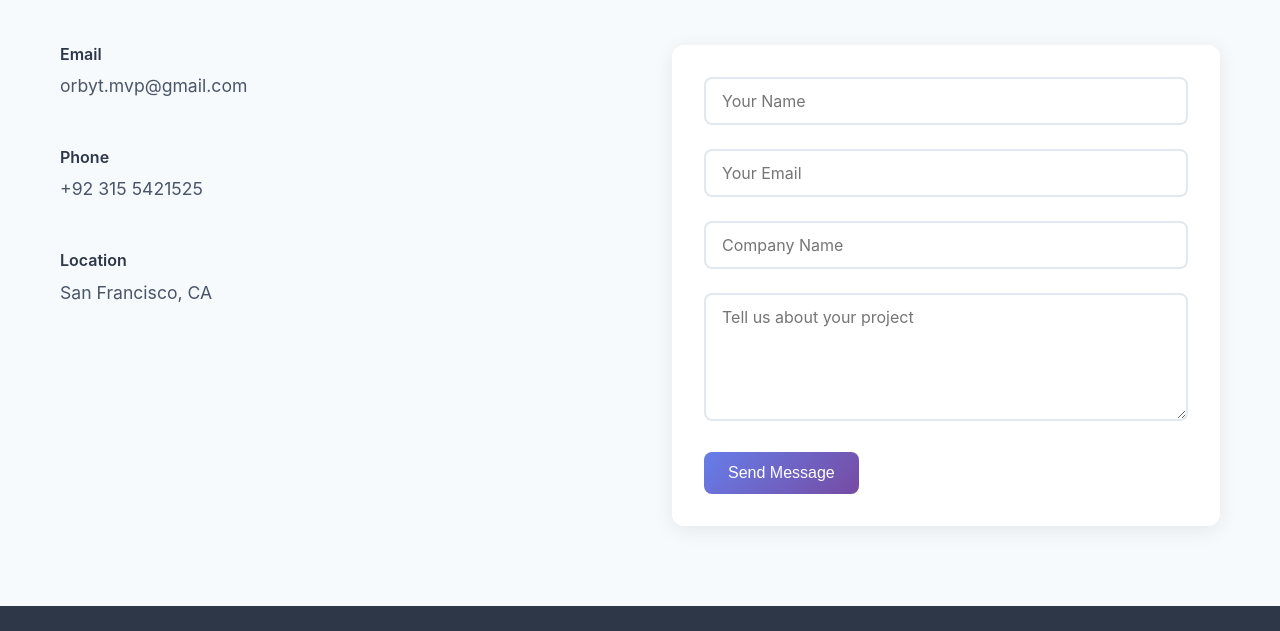
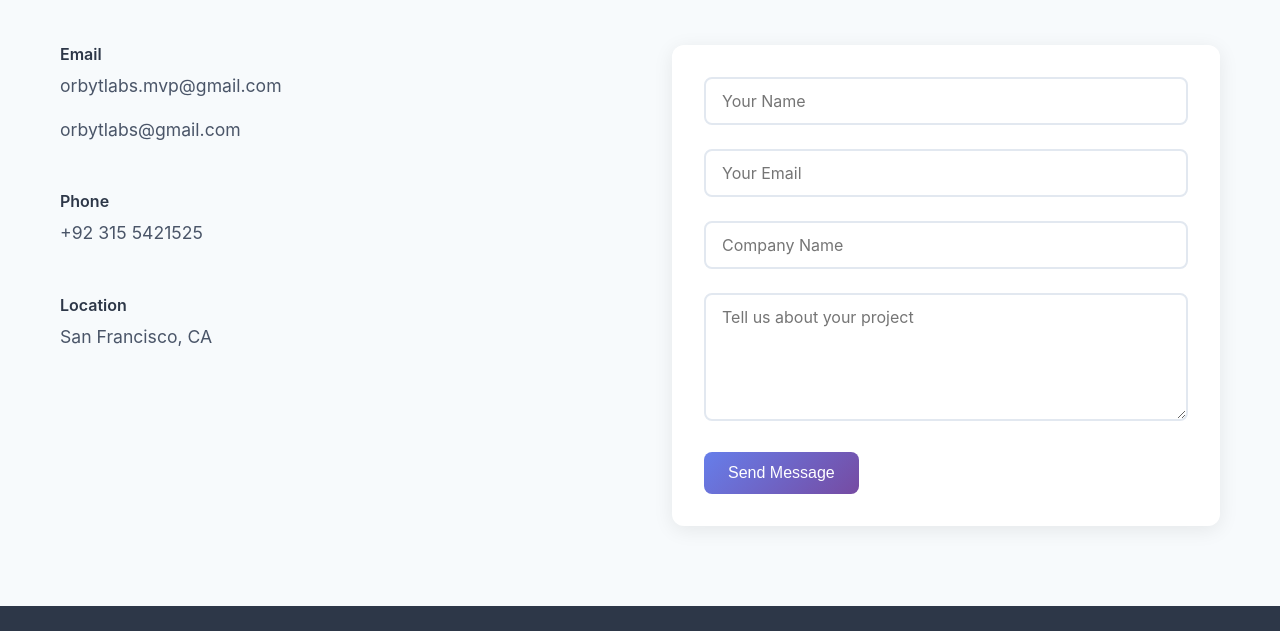
Before and after one commit to OrbytLabs/OrbytLabs.github.io, a website: page index.html in a window 1280 px wide. Shown: the part 3737-4368 px from the top of the page. Drawn offline with nearby package versions, Linux system fonts and the light colour scheme.

Commit message:
Update index.html

```diff
--- a/index.html
+++ b/index.html
@@ -235,7 +235,8 @@
                 <div class="contact-info">
                     <div class="contact-item">
                         <h4>Email</h4>
-                        <p>orbyt.mvp@gmail.com</p>
+                        <p>orbytlabs.mvp@gmail.com</p>
+                        <p>orbytlabs@gmail.com</p>
                     </div>
                     <div class="contact-item">
                         <h4>Phone</h4>
```
